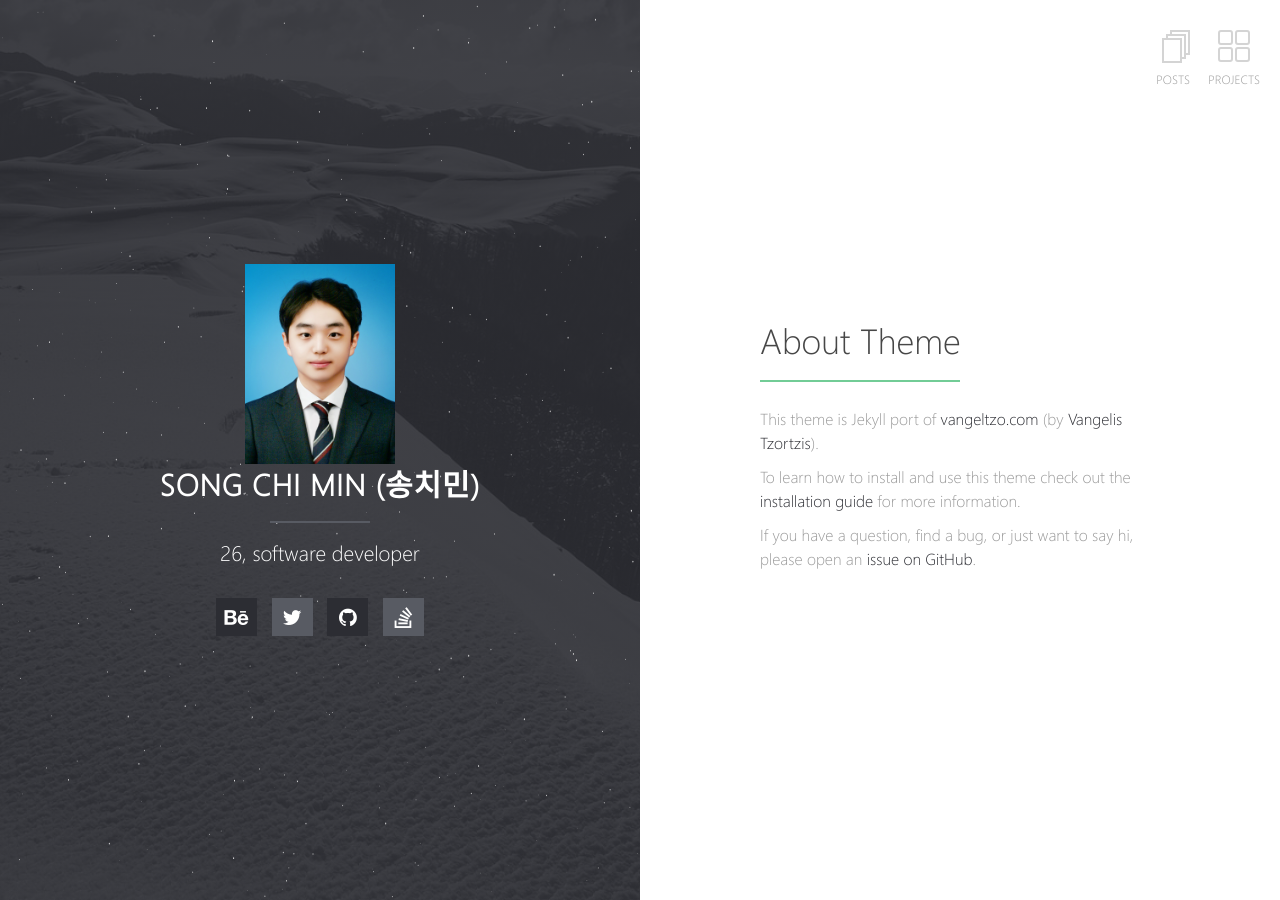
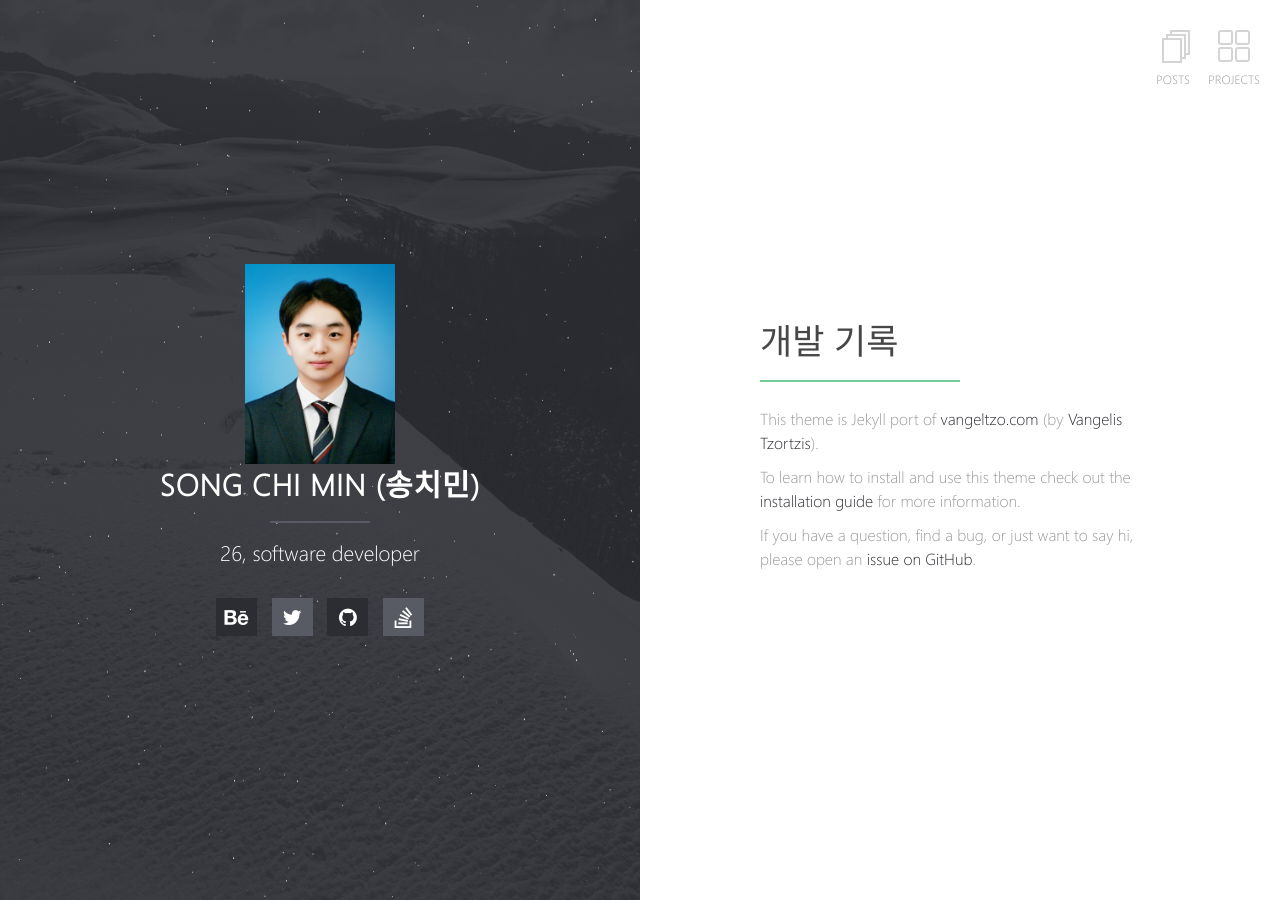
Before and after one commit to songchimin/songchimin, a Jekyll site: the page built from index.md, in a window 1280 px wide. Built offline with Jekyll 4.4.1, drawn with Linux system fonts in a browser that asks for light colours; our own code applies the rules of GitHub Pages for plain Markdown files.

Commit message:
메인 수정

```diff
--- a/_config.yml
+++ b/_config.yml
@@ -4,7 +4,6 @@ description: 26, software developer
 url: https://songchimin.github.io/songchimin/
 logo: photo.png                                       # Site logo
 locale: en_US
-home: photo.png
 
 # Left Block Images
 background:
--- a/index.md
+++ b/index.md
@@ -1,7 +1,7 @@
 ---
 layout: home
 ---
-# About Theme
+# 개발 기록
 
 This theme is Jekyll port of [vangeltzo.com](http://vangeltzo.com/) (by [Vangelis Tzortzis](https://github.com/srekoble)).
 
```
